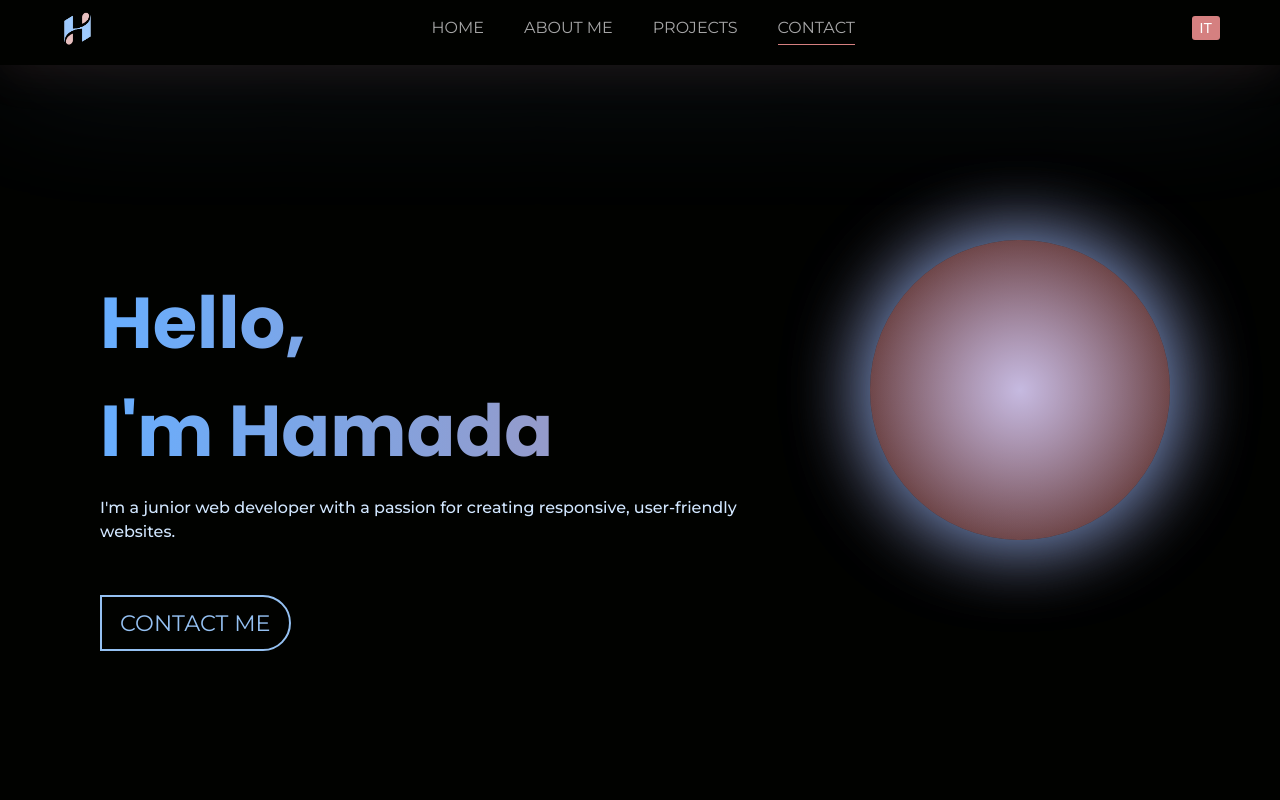
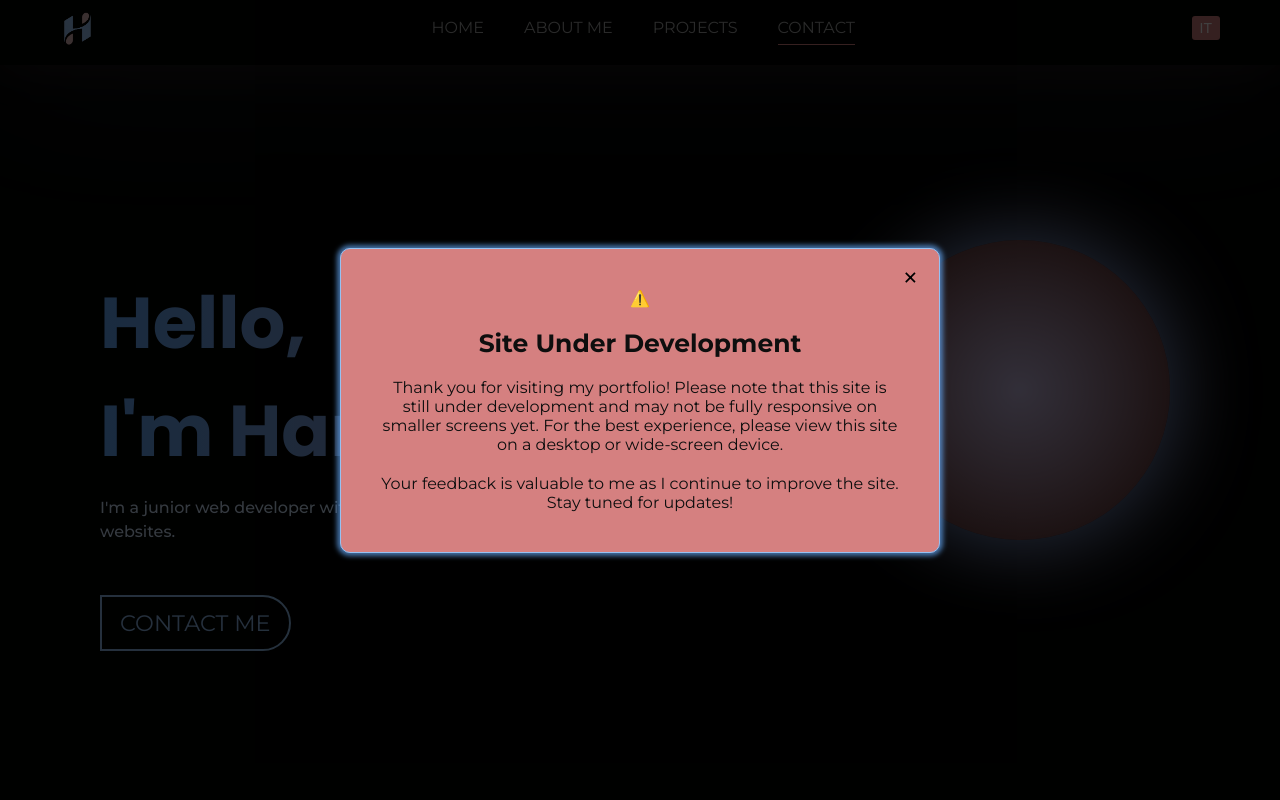
Before and after one commit to Hamada-AB/portfolio, a React (Vite) app: page / in a window 1280 px wide. Shown: the top 800 px of the page. Built offline with nearby package versions, Linux system fonts and the light colour scheme.

Commit message:
feat: create DevelopmentModal and set the default lang based on user's os preferences

```diff
--- a/src/App.jsx
+++ b/src/App.jsx
@@ -1,20 +1,32 @@
 import "./index.css";
-import { useState } from "react";
+import { useState, useEffect } from "react";
 
 // Components
 import Header from "./components/Header";
 import MainSection from "./components/MainSection";
 import Footer from "./components/Footer";
+import DevelopmentModal from "./components/DevelopmentModal";
 
 export default function App() {
   const [language, setLanguage] = useState("EN");
 
+  useEffect(() => {
+    // Detect the user's language preference
+    const userLang = navigator.language || navigator.userLanguage;
+
+    // Set language based on detected preference
+    if (userLang.startsWith("it")) {
+      setLanguage("IT");
+    } else {
+      setLanguage("EN");
+    }
+  }, []);
+
   return (
     <>
+      <DevelopmentModal language={language} />
       <Header language={language} setLanguage={setLanguage} />
-
       <MainSection language={language} />
-
       <Footer />
     </>
   );
--- /dev/null
+++ b/src/components/DevelopmentModal.jsx
@@ -0,0 +1,43 @@
+import { useState, useEffect } from "react";
+
+export default function DevelopmentModal({ language }) {
+  const [isVisible, setIsVisible] = useState(false);
+
+  useEffect(() => {
+    setIsVisible(true);
+  }, []);
+
+  const closeModal = () => {
+    setIsVisible(false);
+  };
+
+  return (
+    isVisible && (
+      <div className="dev-modal">
+        <div className="dev-modal-content">
+          <span className="dev-close-btn" onClick={closeModal}>
+            &times;
+          </span>
+          ⚠️
+          <h2>
+            {language === "EN" ? "Site Under Development" : "Sito in Sviluppo"}
+          </h2>
+          <p>
+            {language === "EN"
+              ? `Thank you for visiting my portfolio! Please note that this site is
+            still under development and may not be fully responsive on smaller
+            screens yet. For the best experience, please view this site on a
+            desktop or wide-screen device.`
+              : `Grazie per aver visitato il mio portfolio! Si prega di notare che questo sito è ancora in fase di sviluppo e potrebbe non essere completamente reattivo su schermi più piccoli. Per la migliore esperienza, si consiglia di visualizzare il sito su un dispositivo desktop o con uno schermo ampio.`}
+          </p>
+          <p>
+            {language === "EN"
+              ? `Your feedback is valuable to me as I continue to improve the site.
+            Stay tuned for updates!`
+              : `Il tuo feedback è prezioso per me mentre continuo a migliorare il sito. Resta sintonizzato per aggiornamenti!`}
+          </p>
+        </div>
+      </div>
+    )
+  );
+}
--- a/src/index.css
+++ b/src/index.css
@@ -2,6 +2,7 @@
 @import url("./style/projects.css");
 @import url("./style/contact.css");
 @import url("./style/footer.css");
+@import url("./style/developmentModal.css");
 
 /*****  poppins font family *****/
 @import url("https://fonts.googleapis.com/css2?family=Poppins:ital,wght@0,100;0,200;0,300;0,400;0,500;0,600;0,700;0,800;0,900;1,100;1,200;1,300;1,400;1,500;1,600;1,700;1,800;1,900&display=swap");
--- /dev/null
+++ b/src/style/developmentModal.css
@@ -0,0 +1,60 @@
+:root {
+  --montseraat: "Montserrat", sans-serif;
+  --poppins: "Poppins", sans-serif;
+  --padding-h: 60px;
+  --padding-v: 20px;
+  --bg-color1: #010200;
+  --bg-color2: #0e0e0e;
+  --bg-color3: #444;
+  --color-1: #a6a6a6;
+  --color-2: #bababa;
+  --primary-c: #d58080;
+  --secodary-c1: #67aeff;
+  --secondary-c2: #95c1f2;
+  --home-p-c: #d2e7ff;
+  --p-line-height: 1.5;
+}
+
+.dev-modal {
+  display: flex;
+  position: fixed;
+  z-index: 50000;
+  left: 0;
+  top: 0;
+  width: 100%;
+  height: 100%;
+  overflow: auto;
+  background-color: rgba(0, 0, 0, 0.75);
+  justify-content: center;
+  align-items: center;
+}
+
+.dev-modal-content {
+  display: flex;
+  flex-direction: column;
+  gap: 20px;
+  color: #0e0e0e;
+  background-color: #d58080;
+  margin: auto;
+  padding: 40px;
+  border-radius: 10px;
+  width: 80%;
+  max-width: 600px;
+  text-align: center;
+  position: relative;
+  border: 1px solid #95c1f2;
+  box-shadow: 0 0 5px 3px #67aeffaa;
+}
+
+.dev-modal-content h2 {
+  font-size: 25px;
+}
+
+.dev-close-btn {
+  position: absolute;
+  top: 10px;
+  right: 20px;
+  color: black;
+  font-size: 30px;
+  cursor: pointer;
+}
```
